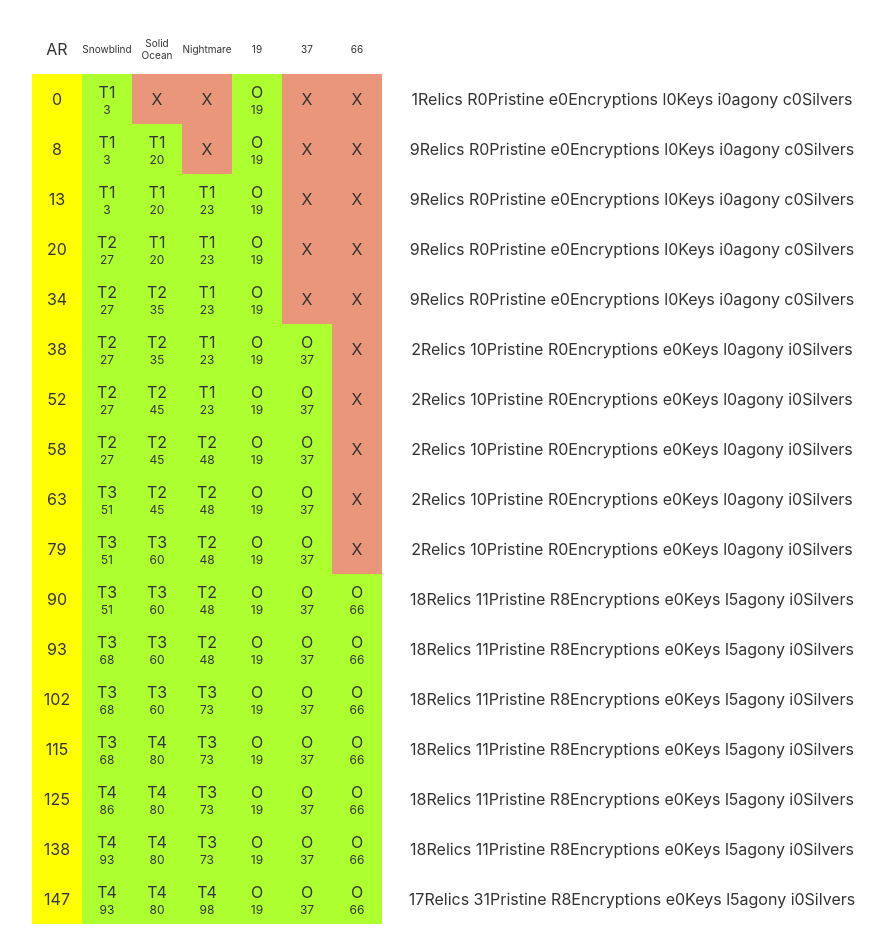
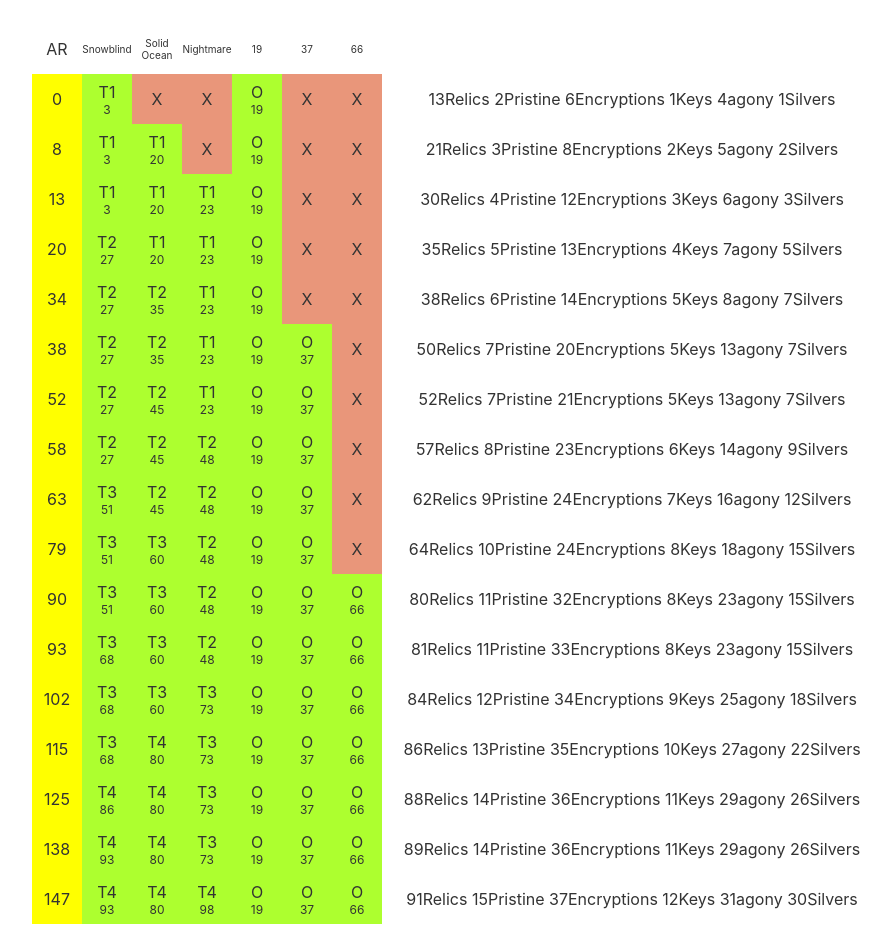
Before and after one commit to Qbius/gw2, a Svelte app: page / in a window 1280 px wide. Shown: the whole page, without its empty margins (183-1074 px from the left). Built offline with nearby package versions, Linux system fonts and the light colour scheme.

Commit message:
fixed rewards

```diff
--- a/src/App.svelte
+++ b/src/App.svelte
@@ -5,10 +5,8 @@
 	let selected = [...ds, ...rs];
 
 	function set_to_rewards(set) {
-		return set.map(([ff, fl]) => rewards(ff, fl)).reduce(([o1, t1, th1, f1, fi1, s1], [o2, t2, th2, f2, fi2, s2]) => {
-			let rews = [Number(o1) + Number(o2), t1 + t2, th1 + th2, f1 + f2, fi1 + fi2, s1 + s2];
-			return `${rews[0]}Relics ${rews[1]}Pristine ${rews[2]}Encryptions ${rews[3]}Keys ${rews[4]}agony ${rews[5]}Silvers`;
-		}, [0, 0, 0, 0, 0, 0]);
+		let rews = set.map(([ff, fl]) => rewards(ff, fl)).reduce((a, b) => [...Array(Math.min(a.length, b.length)).keys()].map(i => Number(a[i]) + Number(b[i])), [0, 0, 0, 0, 0, 0]);
+		return `${rews[0]}Relics ${rews[1]}Pristine ${rews[2]}Encryptions ${rews[3]}Keys ${rews[4]}agony ${rews[5]}Silvers`;
 	}
 </script>
 
```
